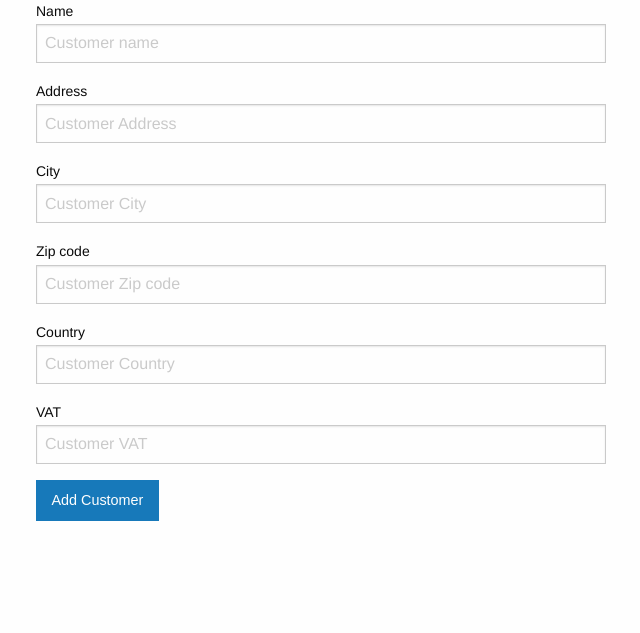
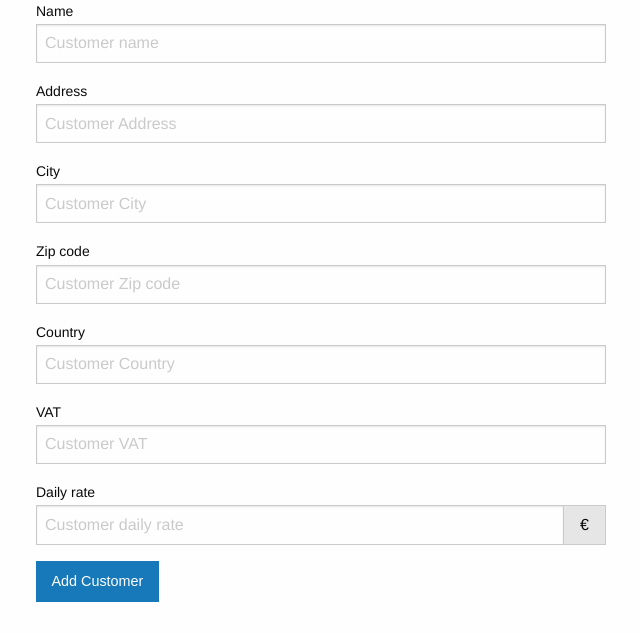
Before and after one commit to renaud-dk/invoice_generator, a Flask app: page /new_customer in a window 1280 px wide. Shown: the part 167-800 px from the top of the page, without its empty margins (19-659 px from the left). Run offline with Flask 2, Linux system fonts and the light colour scheme; some libraries are stand-ins or nearby versions.

Commit message:
+ Daily rate to customer

```diff
--- a/app/forms/frmcustomer.py
+++ b/app/forms/frmcustomer.py
@@ -15,3 +15,5 @@ class CustomerForm(Form):
     country = StringField('Country', render_kw={"placeholder": "Customer Country"})
     vat = StringField('VAT', validators=[DataRequired()],
                       render_kw={"placeholder": "Customer VAT", "required": "true"})
+    rate = IntegerField('Daily rate', validators=[DataRequired()],
+                        render_kw={"class": "input-group-field", "placeholder": "Customer daily rate", "required": "true"})
--- a/app/templates/new_customer.html
+++ b/app/templates/new_customer.html
@@ -41,6 +41,12 @@
                 <span class="form-error">
                     A VAT number is required
                 </span>
+
+                {{customer.rate.label}}
+                <div class="input-group">
+                    {{customer.rate}}
+                    <span class="input-group-label">€</span>
+                </div>
             </div>
         </div>
 
--- a/app/views/customer.py
+++ b/app/views/customer.py
@@ -27,6 +27,7 @@ def new_customer():
         new_customer.zip_code = customer.zip_code.data
         new_customer.country = customer.country.data
         new_customer.vat = customer.vat.data
+        new_customer.rate = customer.rate.data
 
         db.session.add(new_customer)
         db.session.commit()
@@ -48,6 +49,7 @@ def edit_customer(cid):
         cfrm.zip_code.data = cobj.zip_code
         cfrm.country.data = cobj.country
         cfrm.vat.data = cobj.vat
+        cfrm.rate.data = cobj.rate
     else:
         cobj.name = cfrm.name.data
         cobj.address = cfrm.address.data
@@ -55,6 +57,7 @@ def edit_customer(cid):
         cobj.zip_code = cfrm.zip_code.data
         cobj.country = cfrm.country.data
         cobj.vat = cfrm.vat.data
+        cobj.rate = cfrm.rate.data
 
         db.session.commit()
 
```
